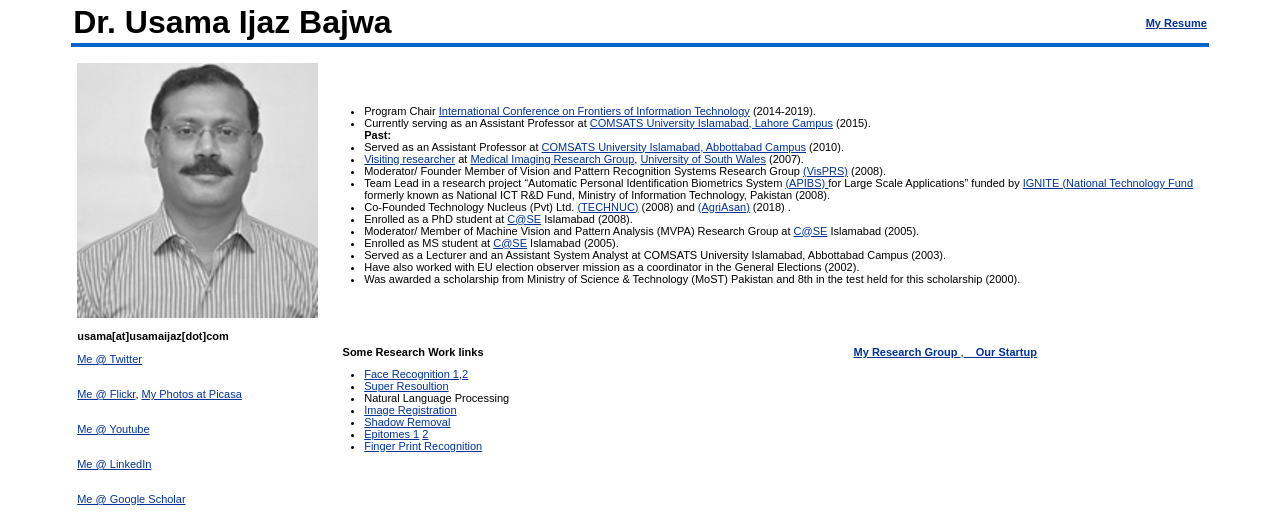
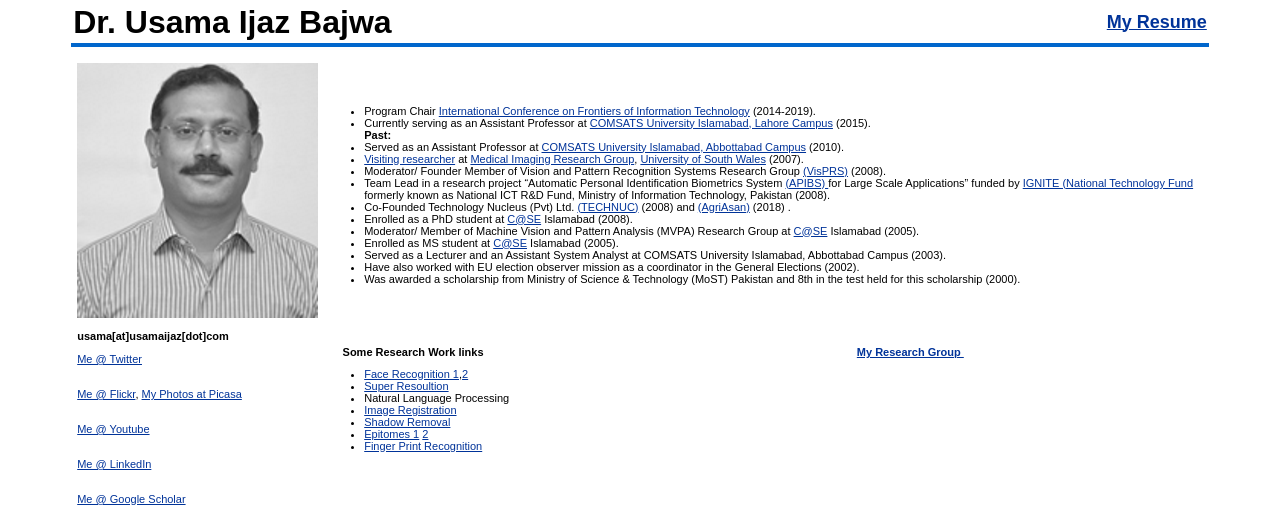
Before and after one commit to usamaibajwa/usamaibajwa.github.io, a plain HTML site: page index.html in a window 1280 px wide. Shown: the top 513 px of the page. Drawn offline with Linux system fonts and the light colour scheme.

Commit message:
Update index.html

```diff
--- a/index.html
+++ b/index.html
@@ -47,7 +47,7 @@ s.style.visibility=(s.style.visibility=='visible') ?'hidden':'visible';
   <TBODY>
   <TR>
     <TD width="50%"><FONT size=6><STRONG>Dr. Usama Ijaz Bajwa</STRONG></FONT></TD>
-    <TD align=right width="50%"><A class=mylink href="cv.pdf"target="_blank"><STRONG>My Resume</STRONG></A>
+    <TD align=right width="50%"><A class=mylink href="cv.pdf"target="_blank"><FONT size=4><STRONG>My Resume</STRONG></FONT></A>
 
 
   </TR>
@@ -99,7 +99,7 @@ s.style.visibility=(s.style.visibility=='visible') ?'hidden':'visible';
         <TR>
           <TD width="60%">&nbsp;&nbsp;&nbsp;&nbsp;&nbsp;&nbsp;<STRONG>Some Research
             Work links</STRONG> </TD>
-          <TD width="40%"><STRONG> <A class=mylink href="https://sites.google.com/view/mpvir"target="_blank">My Research Group&nbsp;</A></STRONG>,<STRONG><A class=mylink href="https://agriasan.com/"target="_blank">&nbsp;&nbsp;&nbsp;&nbsp;Our Startup</A></STRONG></TD></TR>
+          <TD width="40%"><STRONG> <A class=mylink href="https://sites.google.com/view/mpvir"target="_blank">My Research Group&nbsp;</A></STRONG></TD></TR>
 
 
 
```
